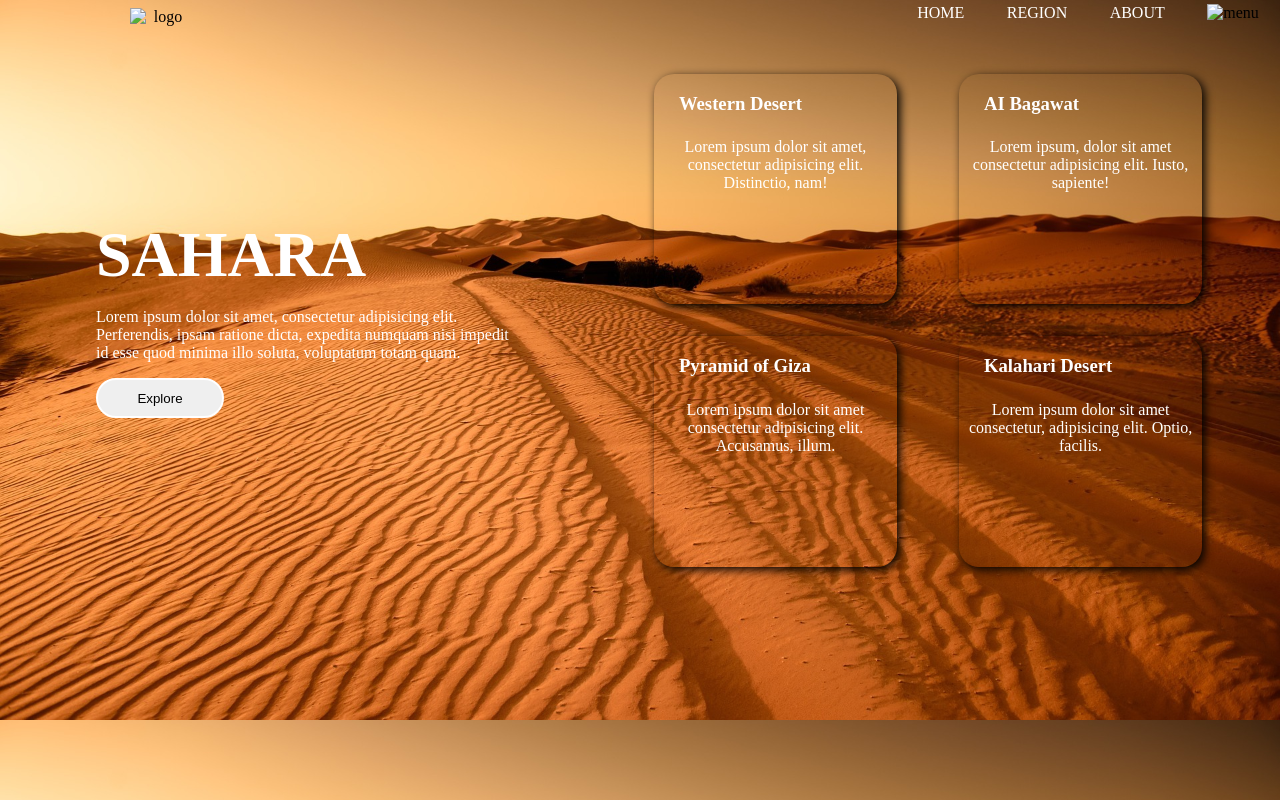
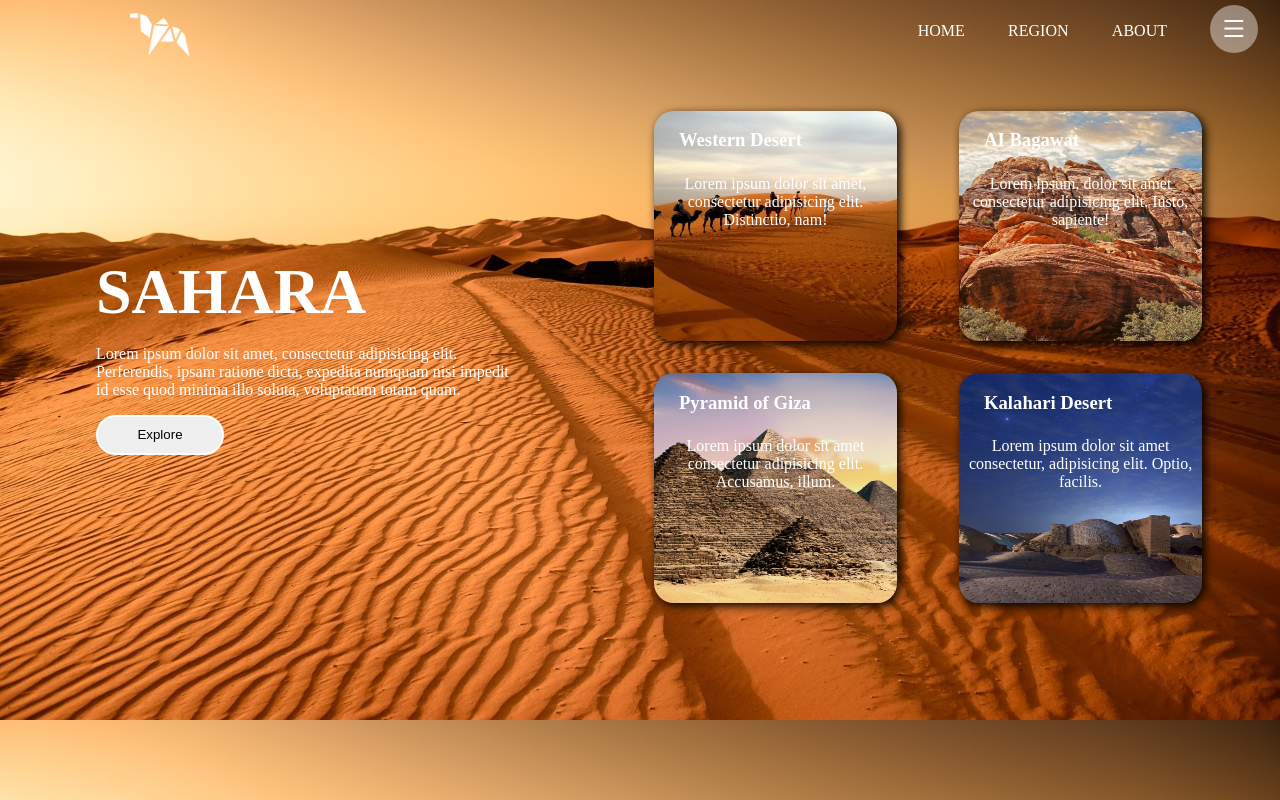
Before and after one commit to ciphersai/Responsive-design, a plain HTML site: page index.html in a window 1280 px wide. Drawn offline with Linux system fonts and the light colour scheme; files whose address does not match are found by name.

Commit message:
images replaced to images

```diff
--- a/index.html
+++ b/index.html
@@ -10,7 +10,7 @@
 <body>
     <section class=navbar>
         <div id="left-navbar">
-            <img src="./image/logo.png" alt="logo">
+            <img src="./images/logo.png" alt="logo">
         </div>
 
         <div id="right-navbar">
@@ -24,7 +24,7 @@
                     <a href="#">ABOUT</a>
                 </li>
                 <li>
-                    <img src="./image/menu.png" alt="menu">
+                    <img src="./images/menu.png" alt="menu">
                 </li>
         </div>
     </section>
--- a/style.css
+++ b/style.css
@@ -7,7 +7,7 @@ html {
 }
 
 body {
-	background-image: url(./image/shara\ desert.jpg);
+	background-image: url(./images/shara\ desert.jpg);
 	background-size: 100vw auto;
 	margin: 0px;
 }
@@ -106,7 +106,7 @@ body {
 	width: 38%;
 	height: 18vw;
 	box-shadow: 3px 3px 10px rgb(2, 2, 2);
-	background-image: url(./image/pic-1.png);
+	background-image: url(./images/pic-1.png);
 	background-size: 100% 100%;
 	border-radius: 20px;
 	margin: 1rem;
@@ -133,7 +133,7 @@ body {
 	width: 38%;
 	height: 18vw;
 	box-shadow: 3px 3px 10px rgb(2, 2, 2);
-	background-image: url(./image/pic-2.png);
+	background-image: url(./images/pic-2.png);
 	background-size: 100% 100%;
 	border-radius: 20px;
 	margin: 1rem;
@@ -148,7 +148,7 @@ body {
 	width: 38%;
 	height: 18vw;
 	box-shadow: 3px 3px 10px rgb(2, 2, 2);
-	background-image: url(./image/pic-3.png);
+	background-image: url(./images/pic-3.png);
 	background-size: 100% 100%;
 	border-radius: 20px;
 	margin: 1rem;
@@ -163,7 +163,7 @@ body {
 	width: 38%;
 	height: 18vw;
 	box-shadow: 3px 3px 10px rgb(2, 2, 2);
-	background-image: url(./image/pic-4.png);
+	background-image: url(./images/pic-4.png);
 	background-size: 100% 100%;
 	border-radius: 20px;
 	margin: 1rem;
@@ -179,7 +179,7 @@ body {
 
 @media screen and (min-width:769px) and (max-width:1050px) {
 	body {
-		background-image: url(./image/shara\ desert.jpg);
+		background-image: url(./images/shara\ desert.jpg);
 	}
 	#left-navbar {
 		width: 25%;
@@ -276,7 +276,7 @@ body {
 
 @media screen and (min-width:360px) and (max-width:768px) {
 	body {
-		background-image: url(./image/shara\ desert.jpg);
+		background-image: url(./images/shara\ desert.jpg);
 	}
 	#left-navbar {
 		width: 25%;
```
